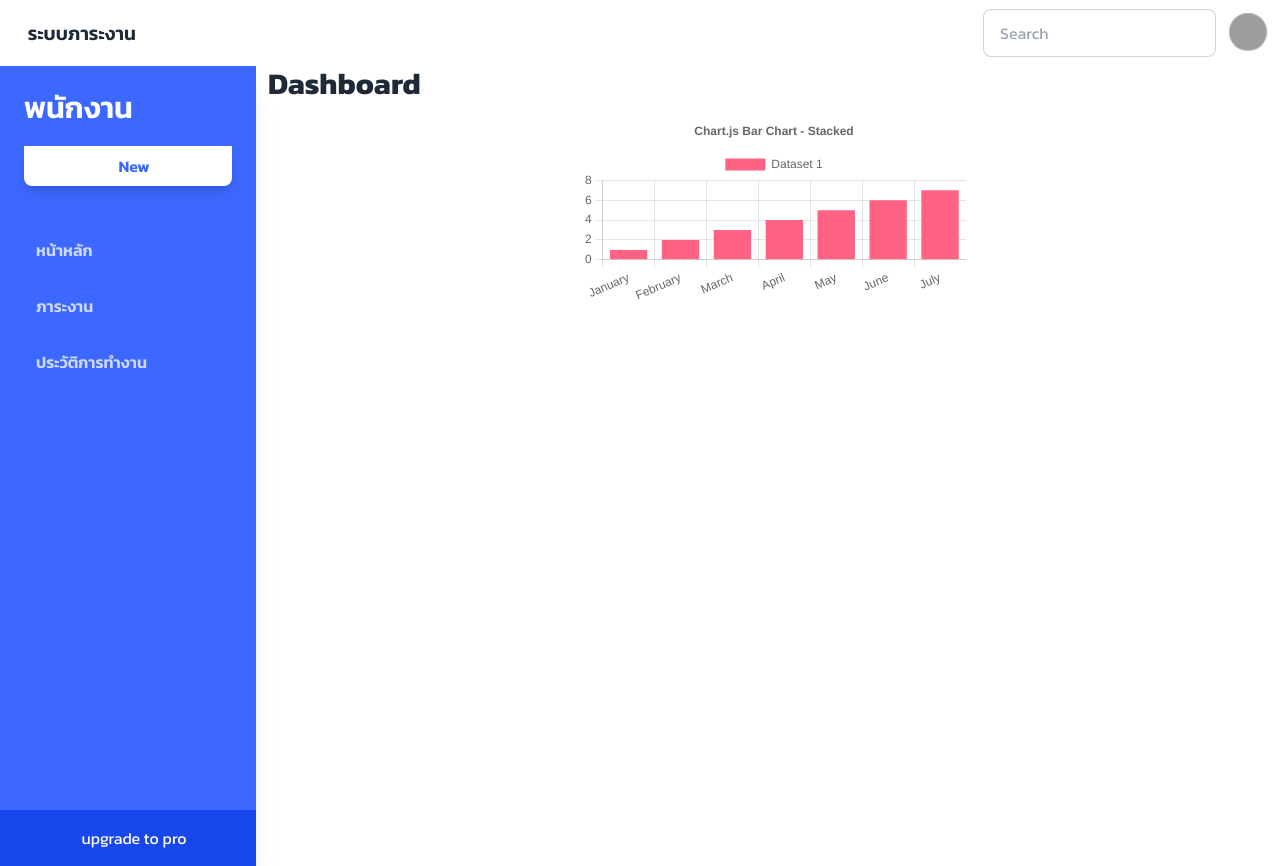
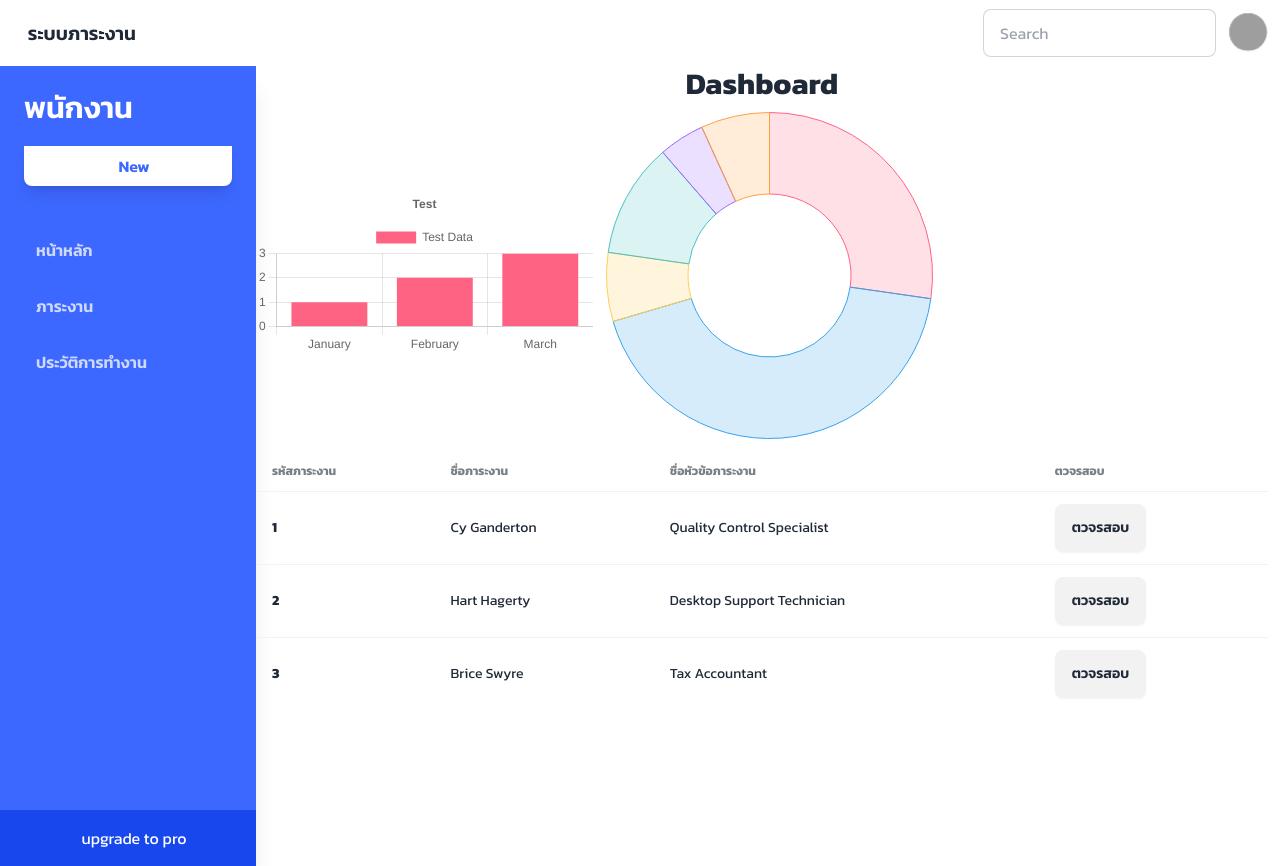
Before and after one commit to mTy8421/newProject, a React (Vite) app: page / in a window 1280 px wide. Built offline with nearby package versions, Linux system fonts and the light colour scheme; grey boxes are pictures that could not be loaded.

Commit message:
Update Pie Chart

```diff
--- a/src/App.jsx
+++ b/src/App.jsx
@@ -1,23 +1,32 @@
 import Aside from "./components/users/Aside";
 import NavBar from "./components/users/NavBar";
 import NavBarProfile from "./components/NavBarProfile";
+import TableWork from "./pages/Users/TableWork";
 
 import { Bars } from "./lib/Bars";
+import { Pies } from "./lib/Pies";
 
 function App() {
   return (
     <>
       <NavBarProfile></NavBarProfile>
       <NavBar></NavBar>
-      <div className="float-left mr-3">
-        <Aside></Aside>
-      </div>
-      <h1 className="text-3xl font-bold">Dashboard</h1>
-      <div className="card w-96 text-neutral-content mx-auto mt-3">
-        <div className="items-center text-center">
-          <Bars />
+      <div className="mr-3">
+        <div className="float-left">
+          <Aside></Aside>
+        </div>
+        <h1 className="text-3xl font-bold text-center">Dashboard</h1>
+        <div className="card">
+          <div className="card-title w-1/3">
+            <Bars />
+            <Pies />
+          </div>
+        </div>
+        <div className="mt-3">
+          <TableWork></TableWork>
         </div>
       </div>
+
     </>
   );
 }
--- a/src/components/users/Aside.jsx
+++ b/src/components/users/Aside.jsx
@@ -1,4 +1,3 @@
-import React from "react";
 import "../style/Aside.css";
 import { Link } from "react-router-dom";
 
--- a/src/lib/Bars.jsx
+++ b/src/lib/Bars.jsx
@@ -1,4 +1,3 @@
-import React from "react";
 import {
   Chart as ChartJS,
   CategoryScale,
@@ -20,11 +19,11 @@ ChartJS.register(
   Legend,
 );
 
-export const options = {
+const options = {
   plugins: {
     title: {
       display: true,
-      text: "Chart.js Bar Chart - Stacked",
+      text: "Test",
     },
   },
   responsive: true,
@@ -42,14 +41,14 @@ export const options = {
   },
 };
 
-const labels = ["January", "February", "March", "April", "May", "June", "July"];
+const labels = ["January", "February", "March"];
 
-export const data = {
+const data = {
   labels,
   datasets: [
     {
-      label: "Dataset 1",
-      data: [1, 2, 3, 4, 5, 6, 7],
+      label: "Test Data",
+      data: [1, 2, 3],
       backgroundColor: "rgb(255, 99, 132)",
       stack: "Stack 0",
     },
--- /dev/null
+++ b/src/lib/Pies.jsx
@@ -0,0 +1,35 @@
+import { Chart as ChartJS, ArcElement, Tooltip, Legend } from 'chart.js';
+import { Doughnut } from 'react-chartjs-2';
+
+ChartJS.register(ArcElement, Tooltip, Legend);
+
+const data = {
+  labels: [],
+  datasets: [
+    {
+      label: '# of Votes',
+      data: [12, 19, 3, 5, 2, 3],
+      backgroundColor: [
+        'rgba(255, 99, 132, 0.2)',
+        'rgba(54, 162, 235, 0.2)',
+        'rgba(255, 206, 86, 0.2)',
+        'rgba(75, 192, 192, 0.2)',
+        'rgba(153, 102, 255, 0.2)',
+        'rgba(255, 159, 64, 0.2)',
+      ],
+      borderColor: [
+        'rgba(255, 99, 132, 1)',
+        'rgba(54, 162, 235, 1)',
+        'rgba(255, 206, 86, 1)',
+        'rgba(75, 192, 192, 1)',
+        'rgba(153, 102, 255, 1)',
+        'rgba(255, 159, 64, 1)',
+      ],
+      borderWidth: 1,
+    },
+  ],
+};
+
+export function Pies() {
+  return <Doughnut data={data} />;
+}
```
